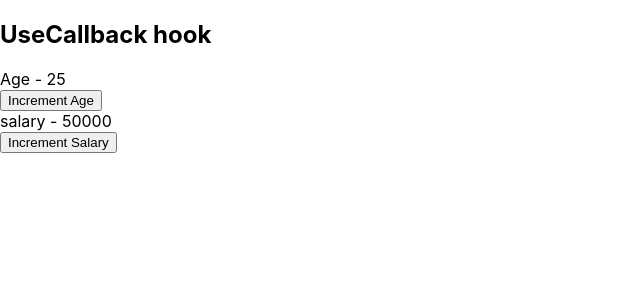
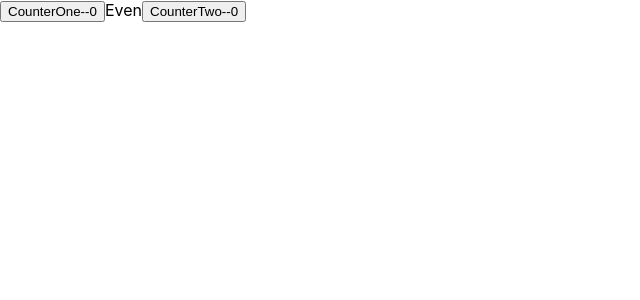
Before and after one commit to gayathri3636/reacthooks, a React (Create React App) app: page / in a window 1280 px wide. Shown: the top 300 px of the page, without its empty margins (0-640 px from the left). Built offline with nearby package versions, Linux system fonts and the light colour scheme.

Commit message:
usememo hook

```diff
--- a/src/App.js
+++ b/src/App.js
@@ -1,11 +1,11 @@
 import './App.css';
 import React from 'react';
-import Parent from './components/useCallback/Parent';
+import Counter from './components/useMemo/Counter';
 
 function App(){
   return(
     <div>
-      <Parent />
+      <Counter />
     </div>
   )
 }
--- /dev/null
+++ b/src/components/useMemo/Counter.js
@@ -0,0 +1,29 @@
+import React,{useState, useMemo} from 'react'
+
+function Counter() {
+    const [counterOne, setCounterOne] = useState(0)
+    const [counterTwo, setCounterTwo] = useState(0)
+
+    const handleCounterOne = () => {
+        setCounterOne(counterOne+1)
+    }
+    const handleCounterTwo = () => {
+        setCounterTwo(counterTwo + 1)
+    }
+
+    const isEven = useMemo(()=>{
+        let i=0
+        while(i<200000000) i++
+        return counterOne%2 === 0
+    },[counterOne])
+
+    return (
+        <div>
+            <button onClick={handleCounterOne}>CounterOne--{counterOne}</button>
+            <span>{isEven ? 'Even': 'odd'}</span>
+            <button onClick = {handleCounterTwo}>CounterTwo--{counterTwo}</button>
+        </div>
+    )
+}
+
+export default Counter
```
Also changed, not shown: 1 other file (tests, documents, lock files or other folders).
